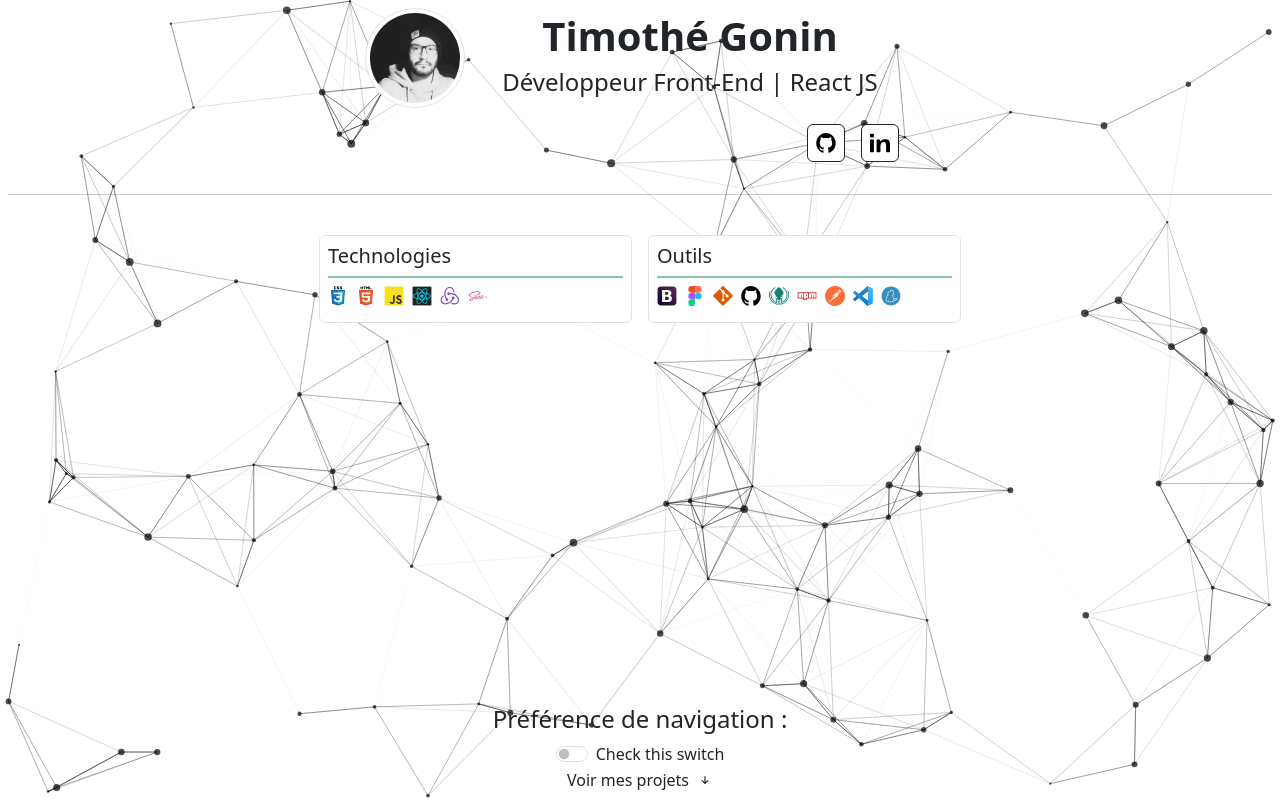
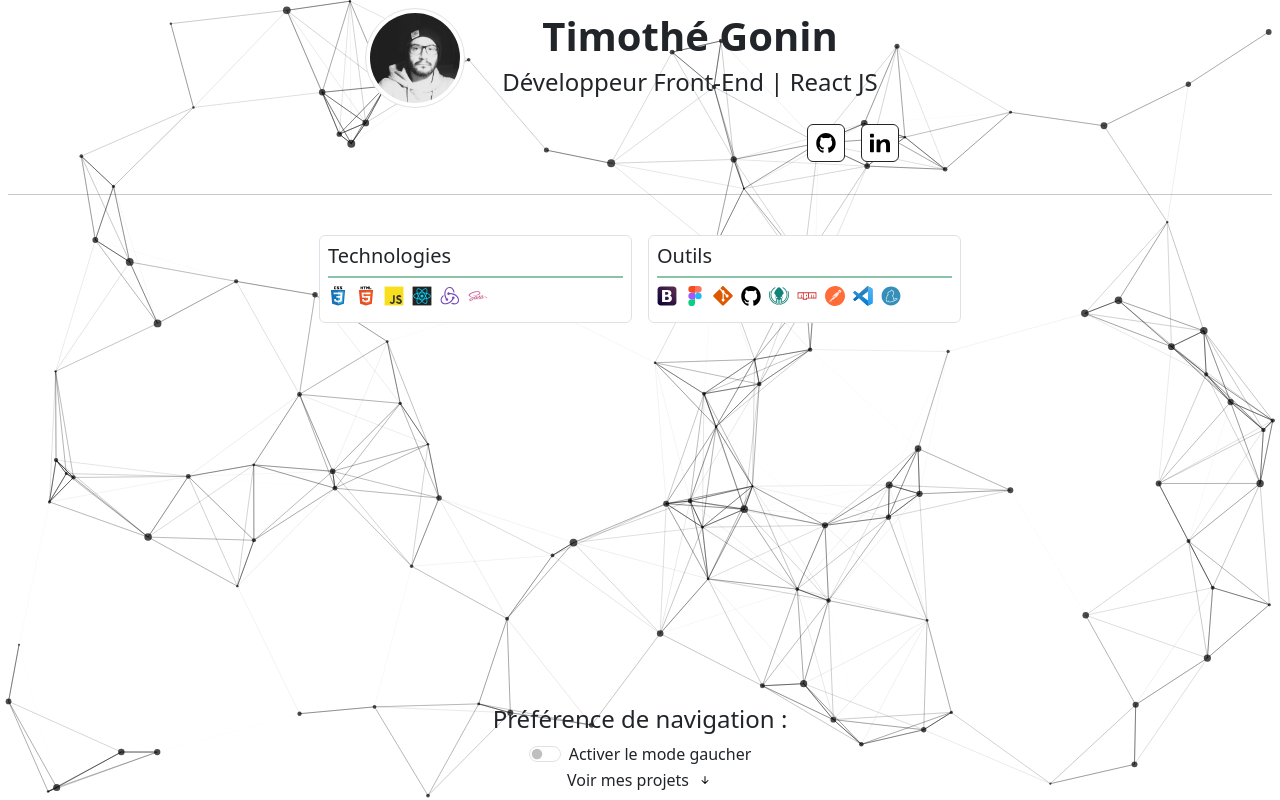
Before and after one commit to timothegonin/portfolio, a React (Create React App) app: page / in a window 1280 px wide. Shown: the top 800 px of the page. Built offline with nearby package versions, Linux system fonts and the light colour scheme.

Commit message:
🚸 dynamic label and aria label

```diff
--- a/src/components/Controls.jsx
+++ b/src/components/Controls.jsx
@@ -5,7 +5,7 @@ import { UiContext } from "../utils/context/UiContext";
 import Form from "react-bootstrap/Form";
 
 const Controls = () => {
-	const { toogleUiDirection } = useContext(UiContext);
+	const { leftHandedMode, toogleUiDirection } = useContext(UiContext);
 
 	const handleUiDirection = (e) => {
 		toogleUiDirection(e.currentTarget.checked);
@@ -18,8 +18,16 @@ const Controls = () => {
 				<Form.Check
 					type="switch"
 					id="custom-switch"
-					aria-label="Enable left-handed mode"
-					label="Check this switch"
+					aria-label={
+						!leftHandedMode
+							? "Enable left-handed mode"
+							: "Disable left-handed mode"
+					}
+					label={
+						!leftHandedMode
+							? "Activer le mode gaucher"
+							: "Désactiver le mode gaucher"
+					}
 					onClick={handleUiDirection}
 				/>
 			</Form>
```
